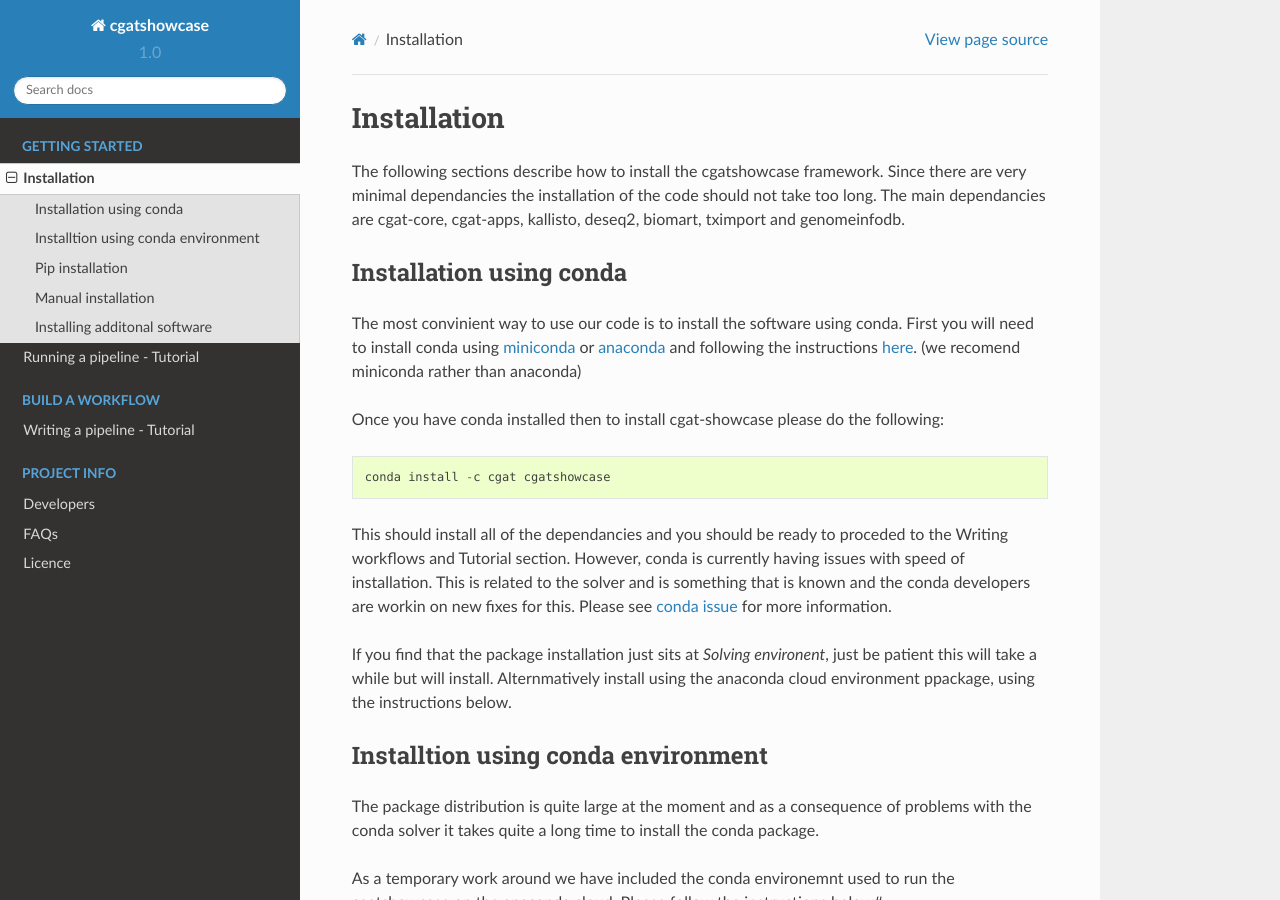
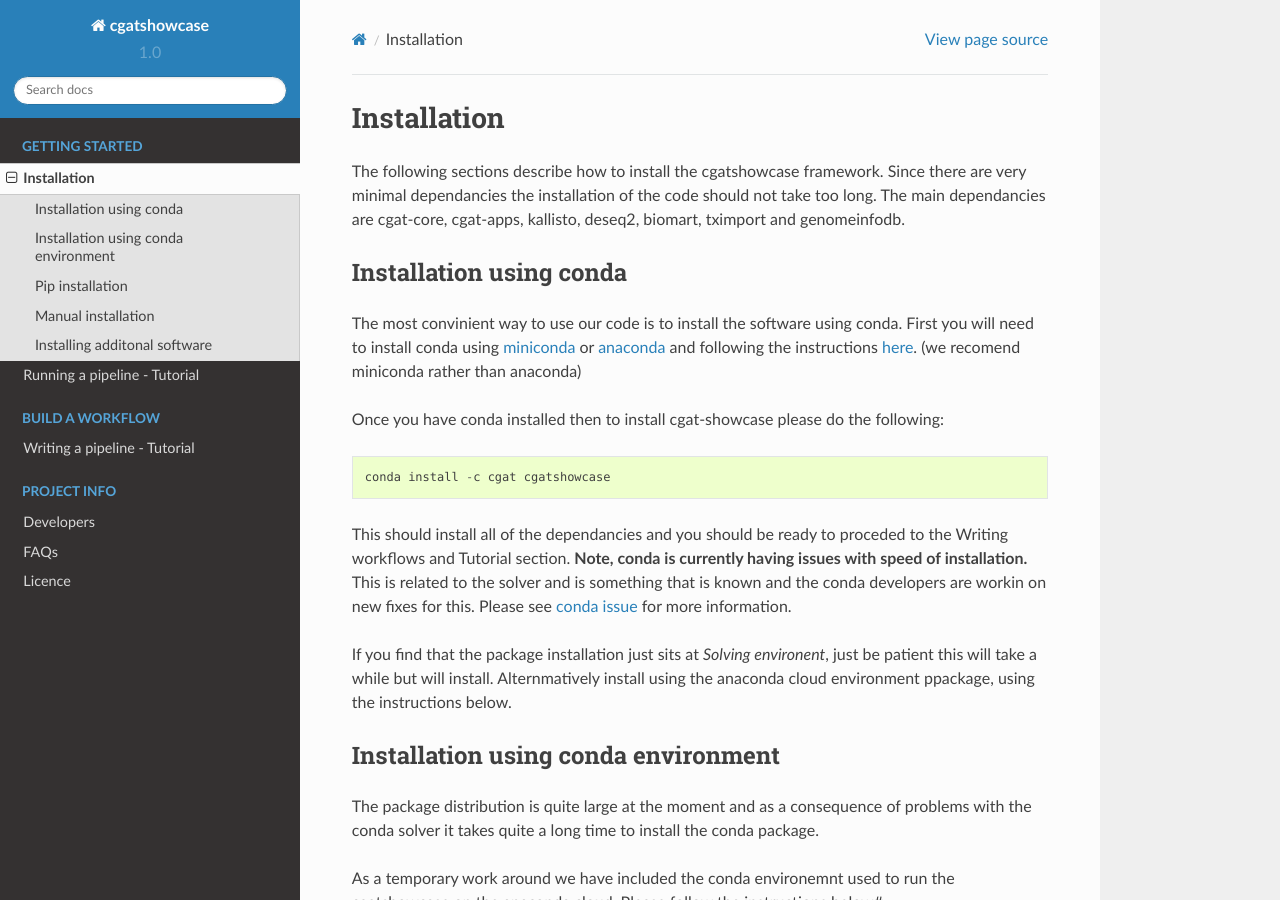
Before and after one commit to cgat-developers/cgat-showcase, a Sphinx documentation site: the page built from docs/getting_started/Installation.rst, in a window 1280 px wide and 900 px high. Built offline with Sphinx 7.4.7 and the Read the Docs theme 2.0.0, drawn with Linux system fonts in a browser that asks for light colours; formulas are drawn with MathJax 3; pages that are not in the unit, such as notebooks, are missing from menus.

Commit message:
small doc typo

```diff
--- a/docs/getting_started/Installation.rst
+++ b/docs/getting_started/Installation.rst
@@ -22,13 +22,13 @@ Once you have conda installed then to install cgat-showcase please do the follow
    conda install -c cgat cgatshowcase
 
 This should install all of the dependancies and you should be ready to proceded to the Writing workflows and Tutorial section.
-However, conda is currently having issues with speed of installation. This is related to the solver and is something that is known and the conda developers are workin on new fixes for this.
+**Note, conda is currently having issues with speed of installation.** This is related to the solver and is something that is known and the conda developers are workin on new fixes for this.
 Please see `conda issue <https://github.com/conda/conda/issues/7239>`_ for more information.
 
 If you find that the package installation just sits at `Solving environent`, just be patient this will take a while but will install. Alternmatively install using the anaconda cloud environment ppackage, using the instructions below.
 
-Installtion using conda environment
-----------------------------------
+Installation using conda environment
+------------------------------------
 
 The package distribution is quite large at the moment and as a consequence of problems with the conda solver it takes quite a long time to install the conda package.
 
```
